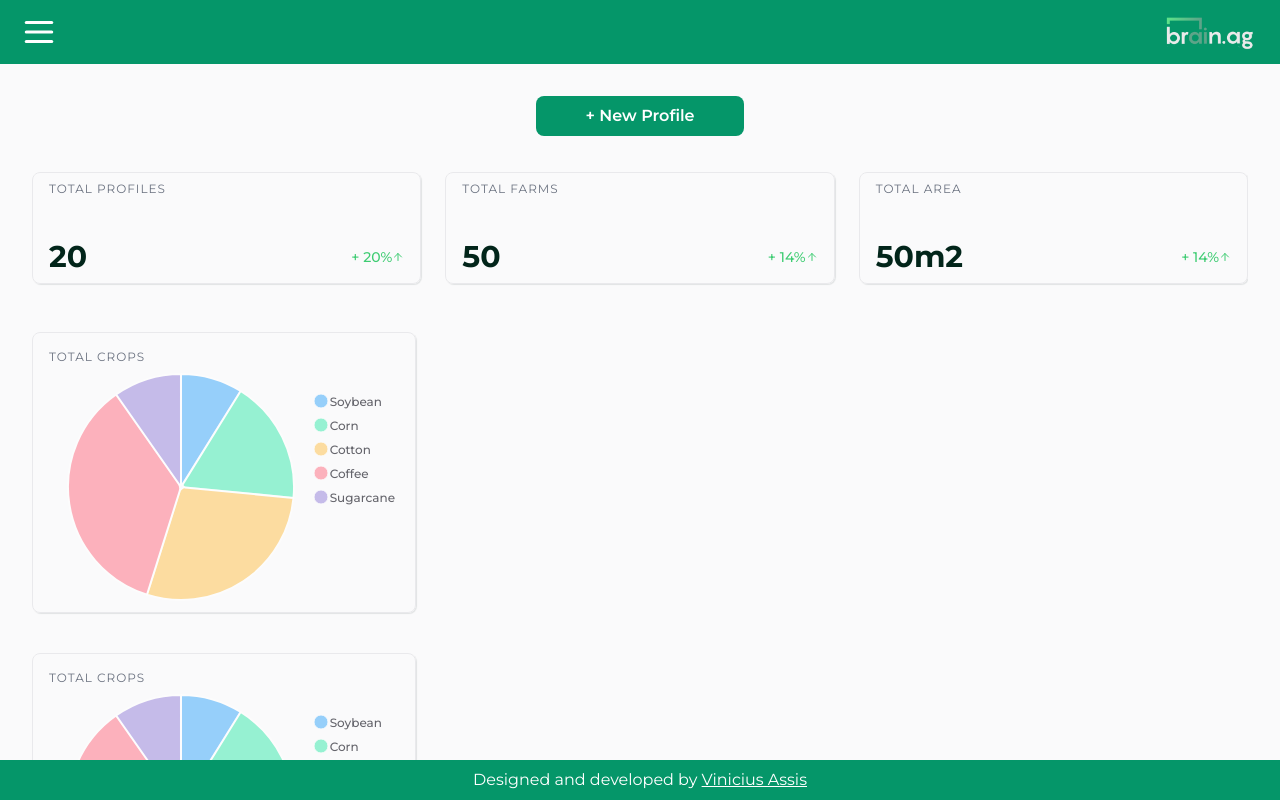
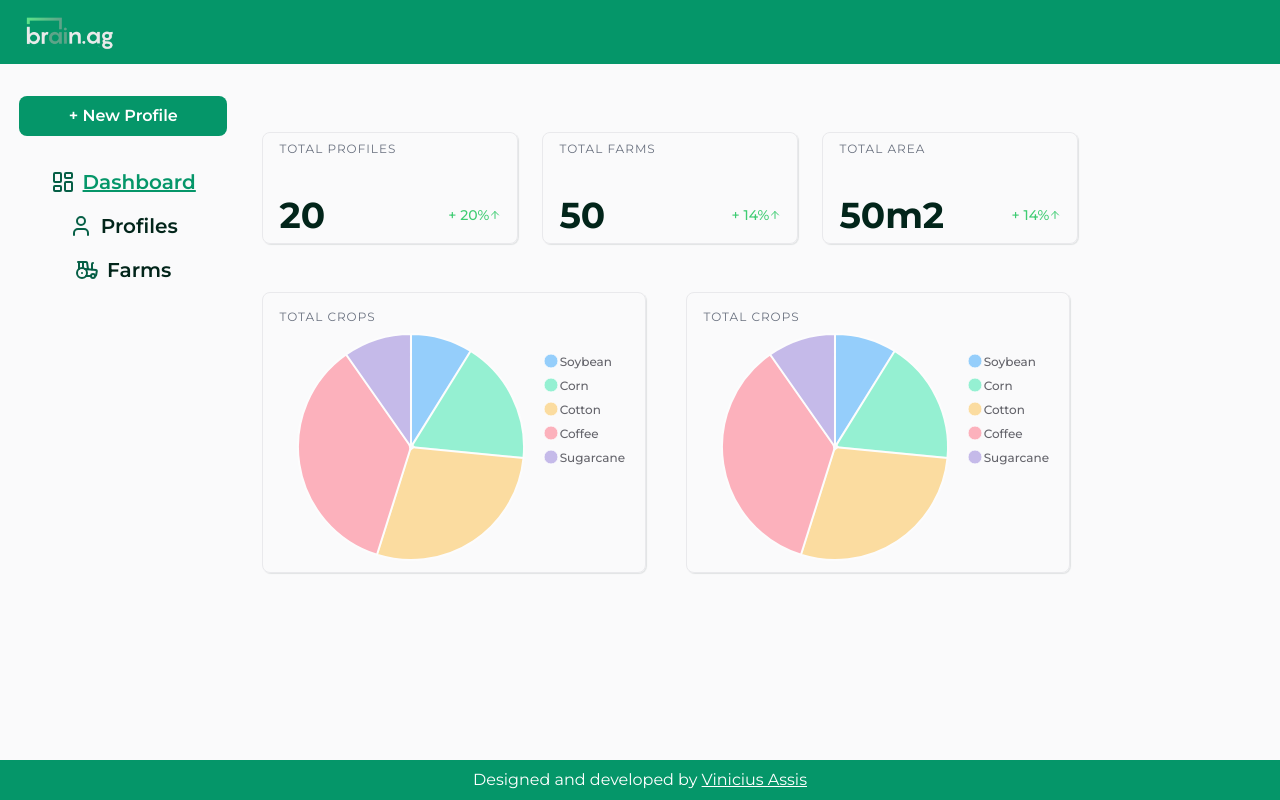
Before and after one commit to vinicius-assis/brain-agriculture, a Next.js app: page / in a window 1280 px wide. Built offline with nearby package versions, Linux system fonts and the light colour scheme.

Commit message:
style: adjust responsive styles

```diff
--- a/src/app/components/Menu/index.tsx
+++ b/src/app/components/Menu/index.tsx
@@ -3,18 +3,12 @@ import { usePathname } from "next/navigation";
 import { useSelector } from "react-redux";
 import { LayoutDashboard, Tractor, User } from "lucide-react";
 import { getMenuState } from "../../../../store/reducers/selectors";
+import Button from "../Button";
 
-const Menu = () => {
+const MenuNavigation = () => {
   const pathname = usePathname();
-  const showMenu = useSelector(getMenuState);
 
   return (
-    <div
-      className={`w-full absolute h-[calc(100vh-104px)] bg-off-white flex justify-center z-10 left-0 top-[64px] pt-20 overflow-hidden ${
-        !showMenu ? "-translate-x-[100%]" : "translate-x-[0]"
-      } transition-all ease-out duration-300`}
-      data-testid="menu"
-    >
     <nav className="flex flex-col gap-4 items-center">
       <a
         className={`flex items-center gap-2 text-xl font-semibold w-fit ${
@@ -44,7 +38,27 @@ const Menu = () => {
         Farms
       </a>
     </nav>
+  );
+};
+
+const Menu = () => {
+  const showMenu = useSelector(getMenuState);
+
+  return (
+    <>
+      <div
+        className={`w-full absolute h-[calc(100vh-104px)] bg-off-white flex justify-center z-10 left-0 top-[64px] pt-20 overflow-hidden ${
+          !showMenu ? "-translate-x-[100%]" : "translate-x-[0]"
+        } transition-all ease-out duration-300 md:hidden`}
+        data-testid="menu"
+      >
+        <MenuNavigation />
       </div>
+      <div className="w-1/4 relative md:block md:mr-4 hidden">
+        <Button className="mx-auto mb-8">+ New Profile</Button>
+        <MenuNavigation />
+      </div>
+    </>
   );
 };
 
--- a/src/app/components/Navbar/index.tsx
+++ b/src/app/components/Navbar/index.tsx
@@ -15,7 +15,7 @@ const Navbar = () => {
 
   return (
     <nav className="flex px-5 justify-between items-center w-full h-16 bg-medium-green">
-      <button className="cursor-pointer" onClick={handleMenu}>
+      <button className="cursor-pointer md:hidden" onClick={handleMenu}>
         {isOpen ? (
           <X data-testid="close-icon" color="#fff" size={38} />
         ) : (
--- a/src/app/components/TotalCard/index.tsx
+++ b/src/app/components/TotalCard/index.tsx
@@ -14,7 +14,7 @@ const TotalCard = ({ title, value, percent, decrease }: ITotalCardProps) => {
   return (
     <Card
       data-testid="total-card"
-      className="flex flex-col justify-between md:min-w-72 min-w-52 h-28 w-full px-4 py-2"
+      className="flex flex-col justify-between max-w-72 md:max-w-64 h-28 w-full px-4 py-2"
     >
       <Typography
         as="h3"
@@ -23,7 +23,9 @@ const TotalCard = ({ title, value, percent, decrease }: ITotalCardProps) => {
         {title}
       </Typography>
       <div className="flex justify-between items-center">
-        <Typography className="text-3xl font-bold">{value}</Typography>
+        <Typography className="md:text-4xl text-3xl font-bold">
+          {value}
+        </Typography>
         <Typography
           className={`flex items-center text-sm font-medium ${
             decrease ? "text-red-000" : "text-normal-green"
--- a/src/app/farms/page.tsx
+++ b/src/app/farms/page.tsx
@@ -15,12 +15,17 @@ export default function Farms() {
   const handleCloseForm = () => dispatch(toggleForm());
 
   return (
-    <div className="p-8 h-[calc(100vh-104px)] overflow-hidden">
+    <div className="p-8 h-[calc(100vh-104px)] overflow-hidden md:pl-0 md:flex">
       <Menu />
       <FarmForm show={showForm} onClose={handleCloseForm} />
+      <div className="w-full">
         <div className="flex items-center justify-between">
-        <Typography className="text-base-semi">Farms</Typography>
-        <Button variant="sm" onClick={() => dispatch(toggleForm())}>
+          <Typography className="md:text-huge text-base-semi">Farms</Typography>
+          <Button
+            className="md:hidden"
+            variant="sm"
+            onClick={() => dispatch(toggleForm())}
+          >
             + Add
           </Button>
         </div>
@@ -28,5 +33,6 @@ export default function Farms() {
           <Table headers={TABLE_HEADERS_DATA} rows={PROFILES_DATA} />
         </div>
       </div>
+    </div>
   );
 }
--- a/src/app/page.tsx
+++ b/src/app/page.tsx
@@ -14,25 +14,27 @@ export default function Dashboard() {
   const handleCloseForm = () => dispatch(toggleForm());
 
   return (
-    <div className="p-8 h-[calc(100vh-104px)] overflow-auto">
+    <div className="p-8 h-[calc(100vh-104px)] overflow-auto md:pl-0 md:flex">
       <Menu />
       <FarmForm show={showForm} onClose={handleCloseForm} />
-      <Button onClick={() => dispatch(toggleForm())} className="mx-auto">
+      <Button
+        onClick={() => dispatch(toggleForm())}
+        className="mx-auto md:hidden"
+      >
         + New Profile
       </Button>
+      <div className="w-full">
         <div className="w-full flex gap-6 mt-9 overflow-auto pb-2">
           <TotalCard title="Total Profiles" value="20" percent="20%" />
           <TotalCard title="Total Farms" value="50" percent="14%" />
           <TotalCard title="Total Area" value="50m2" percent="14%" />
         </div>
-      <div className="mt-10">
+        <div className="flex md:flex-row flex-col gap-10 mt-10">
           <ChartCard
             title="Total Crops"
             labels={["Soybean", "Corn", "Cotton", "Coffee", "Sugarcane"]}
             series={[10, 20, 32, 40, 11]}
           />
-      </div>
-      <div className="mt-10">
           <ChartCard
             title="Total Crops"
             labels={["Soybean", "Corn", "Cotton", "Coffee", "Sugarcane"]}
@@ -40,5 +42,6 @@ export default function Dashboard() {
           />
         </div>
       </div>
+    </div>
   );
 }
--- a/src/app/profiles/page.tsx
+++ b/src/app/profiles/page.tsx
@@ -15,12 +15,19 @@ export default function Profiles() {
   const handleCloseForm = () => dispatch(toggleForm());
 
   return (
-    <div className="p-8 h-[calc(100vh-104px)] overflow-hidden">
+    <div className="p-8 h-[calc(100vh-104px)] overflow-hidden md:pl-0 md:flex">
       <Menu />
       <FarmForm show={showForm} onClose={handleCloseForm} />
+      <div className="w-full">
         <div className="flex items-center justify-between">
-        <Typography className="text-base-semi">Profiles</Typography>
-        <Button variant="sm" onClick={() => dispatch(toggleForm())}>
+          <Typography className="md:text-huge text-base-semi">
+            Profiles
+          </Typography>
+          <Button
+            className="md:hidden"
+            variant="sm"
+            onClick={() => dispatch(toggleForm())}
+          >
             + Add
           </Button>
         </div>
@@ -28,5 +35,6 @@ export default function Profiles() {
           <Table headers={TABLE_HEADERS_DATA} rows={PROFILES_DATA} />
         </div>
       </div>
+    </div>
   );
 }
```
Lines whose indentation alone changed are shown as unchanged.
